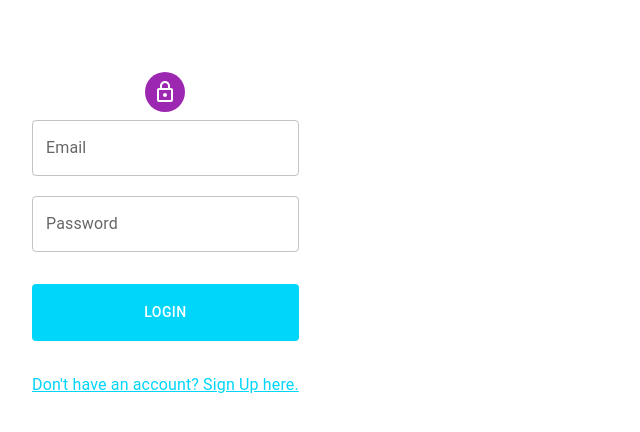
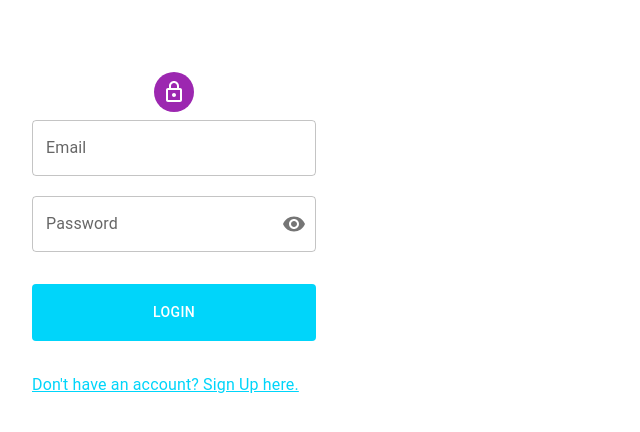
Before and after one commit to ArslanRama/Mingleme_MyOwnSocialMedia_React_MaterialUi, a React (Create React App) app in the folder frontend/: page / in a window 1280 px wide. Shown: the top 432 px of the page, without its empty margins (0-640 px from the left). Built offline with nearby package versions, Linux system fonts and the light colour scheme.

Commit message:
add password visibility

```diff
--- a/frontend/src/scenes/pages/loginPage/LoginForm.jsx
+++ b/frontend/src/scenes/pages/loginPage/LoginForm.jsx
@@ -13,7 +13,10 @@ import {
   createTheme,
   Paper,
   Avatar,
+  IconButton,
+  InputAdornment,
 } from "@mui/material";
+import { Visibility, VisibilityOff } from "@mui/icons-material";
 import EditOutlinedIcon from "@mui/icons-material/EditOutlined";
 import LockOutlinedIcon from "@mui/icons-material/LockOutlined";
 import { Formik } from "formik";
@@ -76,6 +79,8 @@ const initialValuesLogin = {
   password: "",
 };
 
+
+
 const LoginForm = () => {
   const [pageType, setPageType] = useState("login");
   const { palette } = useTheme();
@@ -84,6 +89,16 @@ const LoginForm = () => {
   const isNonMobile = useMediaQuery("(min-width:600px)");
   const isLogin = pageType === "login";
   const isRegister = pageType === "register";
+  // Showpassword function
+const [showPassword, setShowPassword] = useState(false);
+
+const handleClickShowPassword = () => {
+  setShowPassword(!showPassword);
+};
+
+const handleMouseDownPassword = (event) => {
+  event.preventDefault();
+};
 
   const register = async (values, onSubmitProps) => {
     // this allows us to send form info with image
@@ -152,9 +167,7 @@ const LoginForm = () => {
           </Avatar>
           <Formik
             onSubmit={handleFormSubmit}
-                initialValues={
-                  isLogin ? initialValuesLogin : initialValuesRegister
-                }
+            initialValues={isLogin ? initialValuesLogin : initialValuesRegister}
             validationSchema={isLogin ? loginSchema : registerSchema}
           >
             {({
@@ -202,8 +215,7 @@ const LoginForm = () => {
                         value={values.lastName}
                         name="lastName"
                         error={
-                              Boolean(touched.lastName) &&
-                              Boolean(errors.lastName)
+                          Boolean(touched.lastName) && Boolean(errors.lastName)
                         }
                         helperText={touched.lastName && errors.lastName}
                         sx={{ gridColumn: "span 2" }}
@@ -216,8 +228,7 @@ const LoginForm = () => {
                         value={values.location}
                         name="location"
                         error={
-                              Boolean(touched.location) &&
-                              Boolean(errors.location)
+                          Boolean(touched.location) && Boolean(errors.location)
                         }
                         helperText={touched.location && errors.location}
                         sx={{ gridColumn: "span 4" }}
@@ -261,9 +272,7 @@ const LoginForm = () => {
                                 <p>Add Picture Here</p>
                               ) : (
                                 <FlexBetween>
-                                      <Typography>
-                                        {values.picture.name}
-                                      </Typography>
+                                  <Typography>{values.picture.name}</Typography>
                                   <EditOutlinedIcon />
                                 </FlexBetween>
                               )}
@@ -287,7 +296,7 @@ const LoginForm = () => {
                   <TextField
                     fullWidth
                     label="Password"
-                        type="password"
+                    type={showPassword ? "text" : "password"}
                     onBlur={handleBlur}
                     onChange={handleChange}
                     value={values.password}
@@ -296,6 +305,19 @@ const LoginForm = () => {
                       Boolean(touched.password) && Boolean(errors.password)
                     }
                     helperText={touched.password && errors.password}
+                    InputProps={{
+                      endAdornment: (
+                        <InputAdornment position="end">
+                          <IconButton
+                            onClick={handleClickShowPassword}
+                            onMouseDown={handleMouseDownPassword}
+                            edge="end"
+                          >
+                            {showPassword ? <VisibilityOff /> : <Visibility />}
+                          </IconButton>
+                        </InputAdornment>
+                      ),
+                    }}
                     sx={{ gridColumn: "span 4" }}
                   />
                 </Box>
```
Lines whose indentation alone changed are shown as unchanged.
